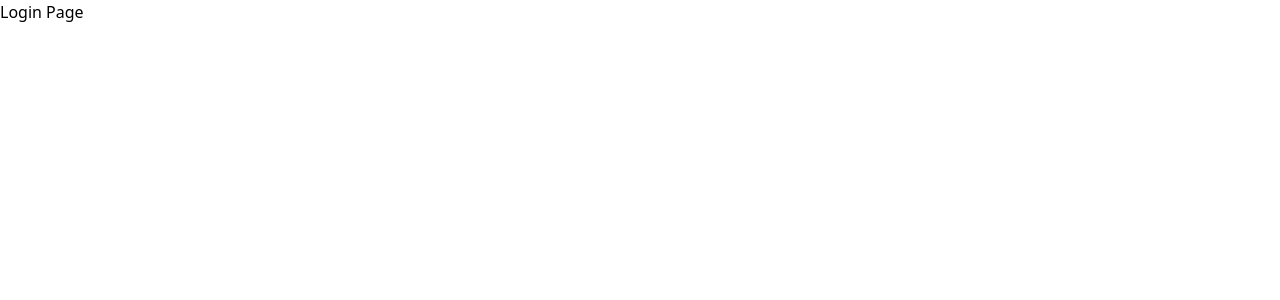
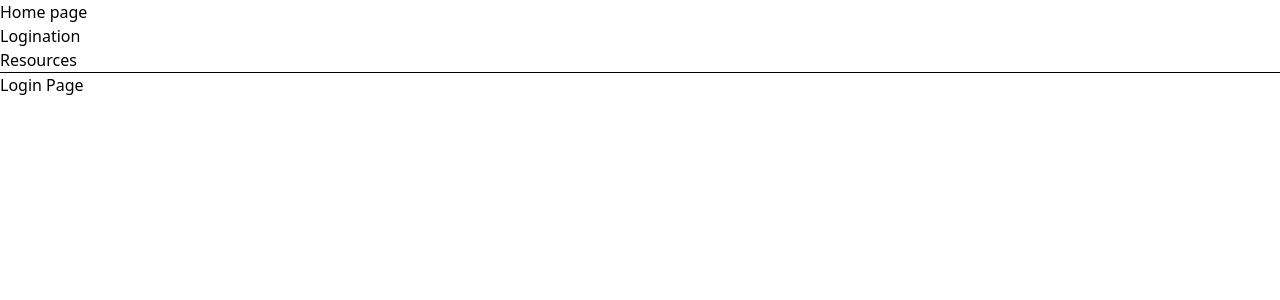
Before and after one commit to KotSerhii/react-2025-test, a React (Vite) app: page /login in a window 1280 px wide. Shown: the top 300 px of the page. Built offline with nearby package versions, Linux system fonts and the light colour scheme; no server answers.

Commit message:
lesson 6 add login part

```diff
--- a/src/layouts/MainLayout.tsx
+++ b/src/layouts/MainLayout.tsx
@@ -1,10 +1,13 @@
 
 import {Outlet} from "react-router-dom";
+import {Menu} from "../menu-component/Menu.tsx";
 
 
 const MainLayout = () => {
     return (
         <div>
+            <Menu/>
+            <hr/>
             <Outlet/>
         </div>
     );
--- /dev/null
+++ b/src/menu-component/Menu.tsx
@@ -0,0 +1,13 @@
+import {Link} from "react-router-dom";
+
+export const Menu = () => {
+    return (
+        <>
+            <ul>
+                <li><Link to={''}>Home page</Link></li>
+                <li><Link to={'/login'}>Logination</Link></li>
+                <li><Link to={'/auth/resources'}>Resources</Link></li>
+            </ul>
+        </>
+    );
+};
--- /dev/null
+++ b/src/models/LoginData.ts
@@ -0,0 +1,5 @@
+export type LoginData = {
+    username: string,
+    password: string,
+    expiresInMins: number
+}
--- a/src/pages/LoginPage.tsx
+++ b/src/pages/LoginPage.tsx
@@ -1,6 +1,16 @@
+import {useEffect} from "react";
+import {login} from "../services/api.service.tsx";
 
 
 const LoginPage = () => {
+
+    useEffect(() => {
+        login({
+            username: 'emilys',
+            password: 'emilyspass',
+            expiresInMins: 1
+        });
+    }, [])
     return (
         <div>
             Login Page
--- /dev/null
+++ b/src/services/api.service.tsx
@@ -0,0 +1,20 @@
+import axios from "axios";
+import type {LoginData} from "../models/LoginData.ts";
+import type {IUserWithTokens} from "../models/IUserWithTokens.ts";
+
+
+const axiosInstance = axios.create({
+    baseURL: 'https://dummyjson.com/auth',
+    headers: {}
+})
+
+export const login = async ({username, password, expiresInMins}: LoginData):Promise<IUserWithTokens> => {
+    const {data: userWithTokens} = await axiosInstance.post<IUserWithTokens>('/login', {
+        username,
+        password,
+        expiresInMins
+    });
+    console.log(userWithTokens);
+    localStorage.setItem("user", JSON.stringify(userWithTokens));
+    return userWithTokens;
+}
```
